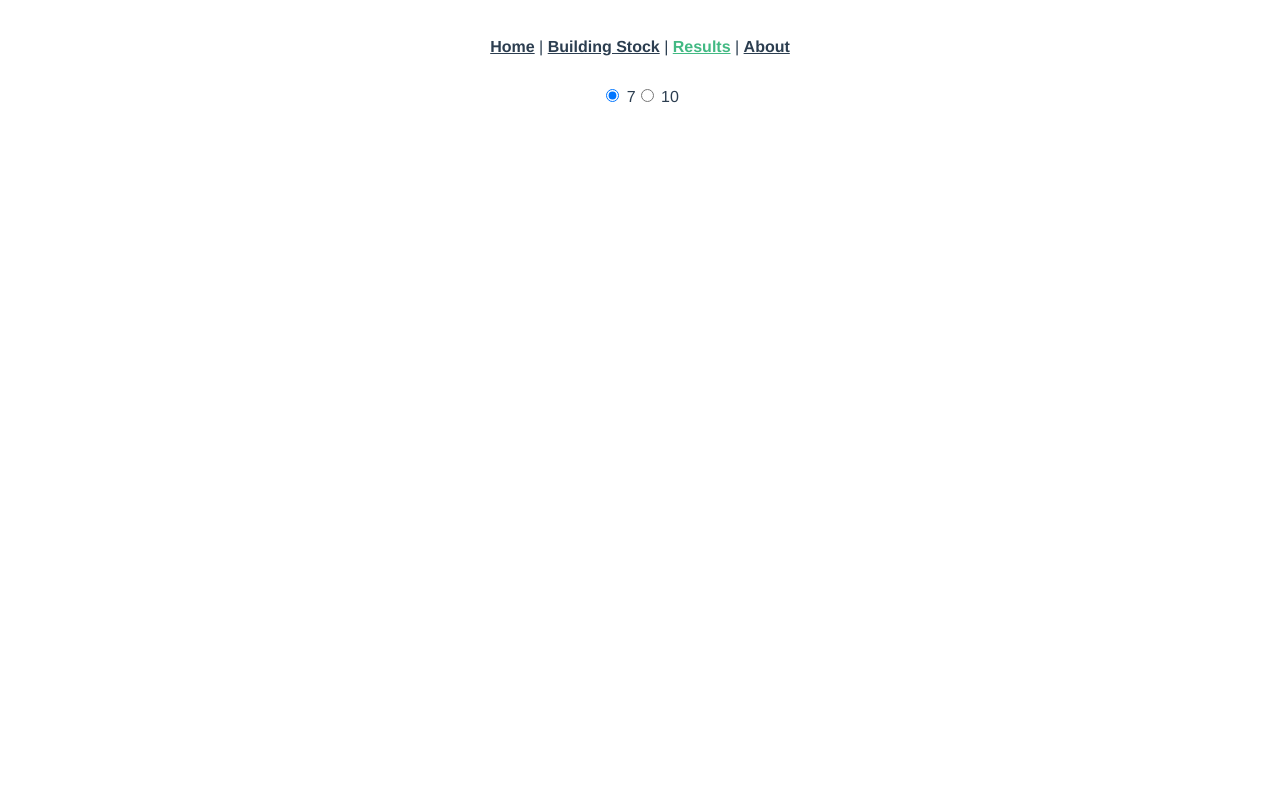
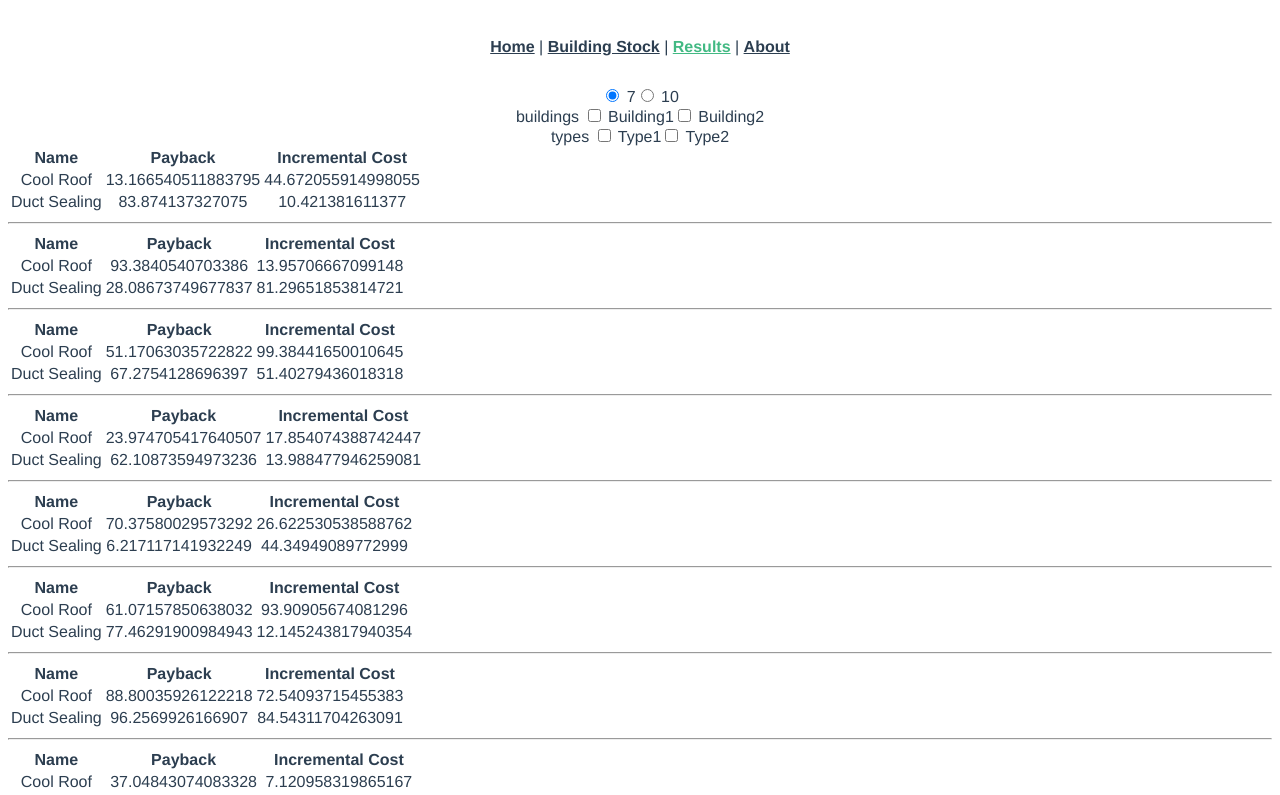
Before and after one commit to garug/vue-conceitos, a Vue app: page /#/forecast in a window 1280 px wide. Shown: the top 795 px of the page. Built offline with nearby package versions, Linux system fonts and the light colour scheme.

Commit message:
Versão incial de resultados de cards

```diff
--- a/src/views/Results.vue
+++ b/src/views/Results.vue
@@ -8,11 +8,39 @@
     />
     {{ climateZone }}
   </label>
+
+  <div v-for="filter in usedFilters" :key="filter">
+    {{ filter }}
+    <label v-for="optFilter in filters[filter]" :key="optFilter">
+      <input type="checkbox" name="selected" :value="optFilter" />
+      {{ optFilter }}
+    </label>
+  </div>
+
+  <div v-for="card in cards" :id="`card-${card.id}`" :key="card.id">
+    <table>
+      <thead>
+        <tr>
+          <th>Name</th>
+          <th>Payback</th>
+          <th>Incremental Cost</th>
+        </tr>
+      </thead>
+      <tr v-for="measure in card.measures" :key="measure.name">
+        <td>{{ measure.name }}</td>
+        <td>{{ measure.simplePayback }}</td>
+        <td>{{ measure.incrementalCost }}</td>
+      </tr>
+    </table>
+
+    <hr />
+  </div>
 </template>
 
 <script lang="ts">
-import { defineComponent } from "vue";
+import { computed, defineComponent, reactive, ref } from "vue";
 import { useStore } from "vuex";
+import { findCards } from "../services/cards";
 
 const Results = defineComponent({
   name: "Results",
@@ -25,7 +53,22 @@ const Results = defineComponent({
     const selectedClimateZone =
       store.state.filters.climateZone || climateZones[0];
 
-    return { climateZones, selectedClimateZone };
+    const filters = reactive({
+      buildings: ["Building1", "Building2"],
+      types: ["Type1", "Type2"],
+    });
+
+    const cards = ref(findCards());
+
+    const usedFilters = computed(() => Object.keys(filters));
+
+    return {
+      climateZones,
+      selectedClimateZone,
+      usedFilters,
+      filters,
+      cards,
+    };
   },
 });
 
```
